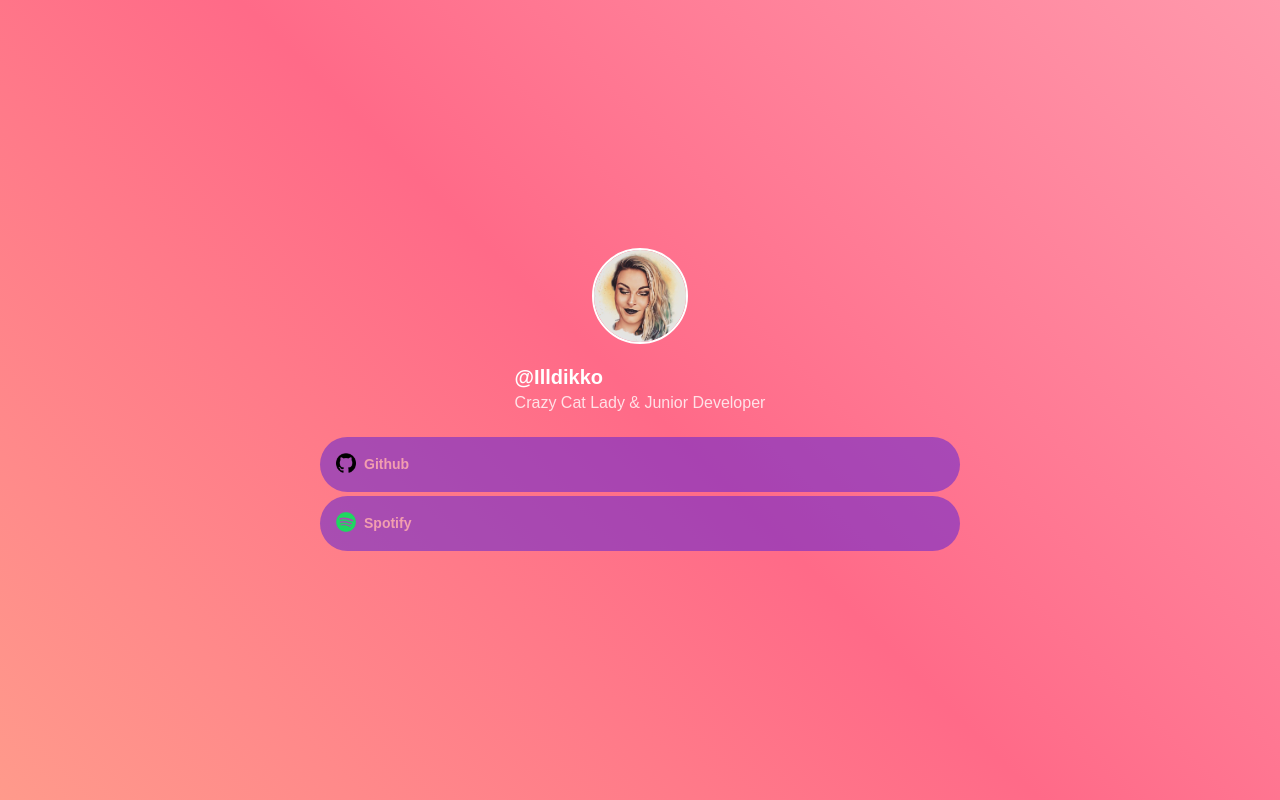
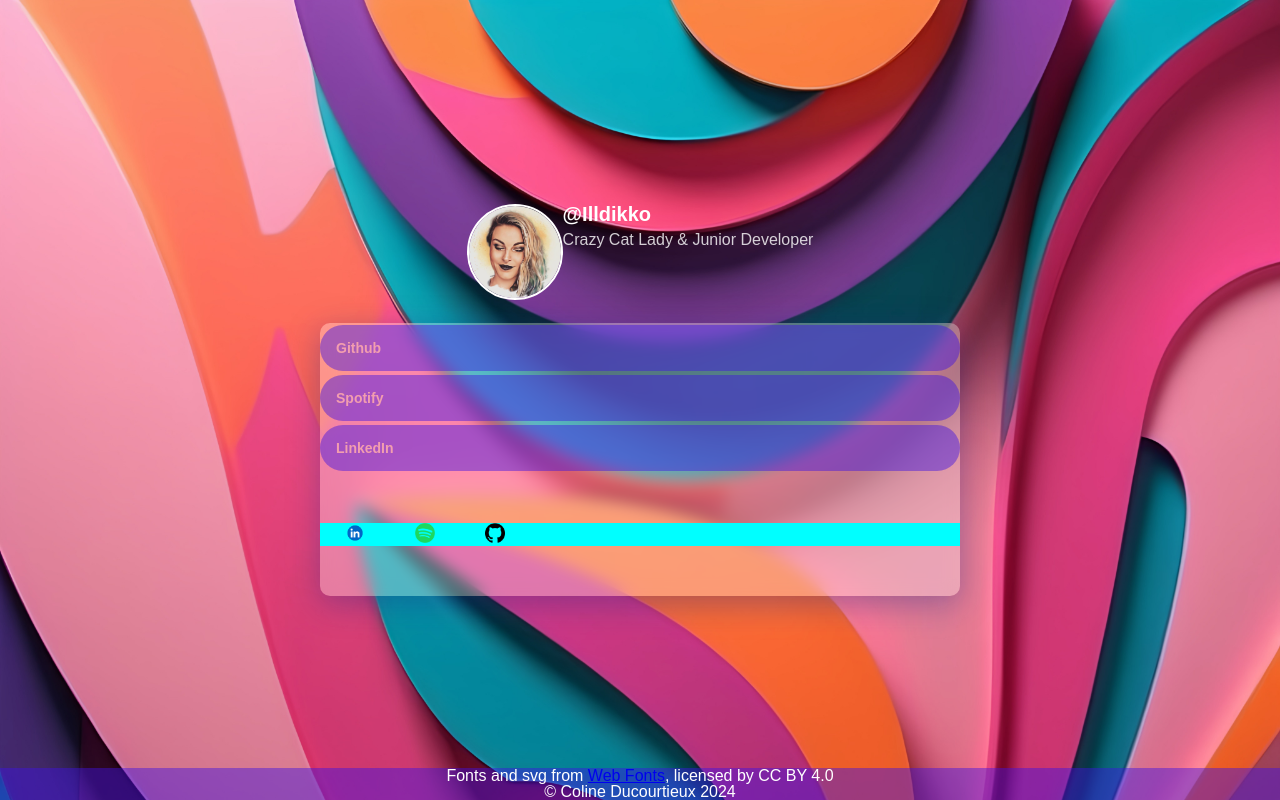
Before and after one commit to illdikko/Linktree-perso, a plain HTML site: page Linktree Coline/index.html in a window 1280 px wide. Drawn offline with Linux system fonts and the light colour scheme.

Commit message:
added background + glassmorphism style + modified html

```diff
--- a/Linktree Coline/assets/style.css
+++ b/Linktree Coline/assets/style.css
@@ -1,3 +1,12 @@
+/* Glassmorphism css to apply to the relevant elements:
+
+background: rgba( 255, 255, 255, 0.25 );
+box-shadow: 0 8px 32px 0 rgba( 31, 38, 135, 0.37 );
+backdrop-filter: blur( 10.5px );
+-webkit-backdrop-filter: blur( 10.5px );
+border-radius: 10px; */
+
+
 body {
     font-family: 'Arial', sans-serif;
     background: linear-gradient(45deg, #FF9A8B, #FF6A88, #FF99AC);
@@ -9,10 +18,26 @@ body {
     justify-content: center;
     min-height: 100vh;
     color: #fff;
+    background-image: url("img/vibrant_background_pink.jpg");
+    background-size: cover;
+}
+header{
+    display: flex;
+    justify-content: center;
+    align-content: center;
+}
+#profpic {
+    margin-bottom: 20px;
 }
 
-#profpic {
-    margin-bottom: 20px;
+
+/* Glassmorphism css */
+ main{
+    background: rgba(255, 255, 255, 0.314);
+    box-shadow: 0 8px 32px 0 rgba( 31, 38, 135, 0.37 );
+    backdrop-filter: blur( 7.5px );
+    -webkit-backdrop-filter: blur( 7.5px );
+    border-radius: 10px;
 }
 
 .profilepicture {
@@ -20,6 +45,12 @@ body {
     height: 96px;
     border-radius: 50%;
     border: 2px solid #fff;
+}
+
+.txt-div{
+    display: flex;
+    align-items: center;
+    align-content: center;
 }
 
 #title-text {
@@ -63,10 +94,28 @@ body {
 
     width: 20px;
     height: 20px;
-    margin-right: 8px;
+    margin: 0px 25px 0px 25px;
 }
 
 .btn-text {
     font-size: 14px;
     color: hwb(348 62% 5%);
 }
+
+.logo-container{
+    background-color: aqua;
+    display: flex;
+    margin: 50px 0px 50px 0px;
+    align-items: center;
+    align-content: center;
+}
+
+footer {
+    position: fixed;
+    left: 0;
+    bottom: 0;
+    width: 100%;
+    background-color: hwb(253 7% 11% / 0.452);
+    color: white;
+    text-align: center;
+  }
--- a/Linktree Coline/index.html
+++ b/Linktree Coline/index.html
@@ -10,33 +10,59 @@
 </head>
 
 <body>
+    <header>
         <div id="profpic">
-        <img class="profilepicture" alt="photo de profile"
-            src="./assets/img/281762782_10228266313466791_7759571792286691587_n.jpg">
+            <img class="profilepicture" alt="photo de profile" src="./assets/img/profile-pic.jpg">
         </div>
-    <div>
+        <div id="txt-div">
             <h1 class="text" id="title-text">@Illdikko</h1>
             <h2 class="text" id="undertitle-text">Crazy Cat Lady & Junior Developer</h2>
         </div>
-    <!-- <div> -->
+    </header>
+
+    <main>
         <div class="btn-link">
-        <!-- <button> -->
+
             <a href="https://github.com/illdikko" class="button" id="github">
-            <div class="btn-img"><img src="./assets/img/25231.png" class="logo" id="githublogo"></div>
                 <span class="btn-text">Github</span>
             </a>
-        <!-- </button> -->
+
         </div>
         <div class="btn-link">
-        <!-- <button> -->
+
             <a href="https://open.spotify.com/user/mllec_33" class="button" id="spotify">
-            <div class="btn-img"><img src="./assets/img/Spotify_Primary_Logo_RGB_Green.png" class="logo"
-                    id="spotifylogo"></div>
                 <span class="btn-text">Spotify</span>
             </a>
-        <!-- </button> -->
+
         </div>
-    <!-- </div> -->
+        <div class="btn-link">
+
+            <a href="https://www.linkedin.com/in/coline-ducourtieux/" class="button" id="linkedin">
+                <span class=" btn-text">LinkedIn</span>
+            </a>
+
+        </div>
+        <div class="logo-container">
+            <div class="logo-div">
+                <img src="./assets/img/linkedin-logo-png.png" class="logo" id="linkedin-logo" alt="logo LinkedIn">
+            </div>
+            <div class="logo-div">
+                <img src="./assets/img/Spotify_Primary_Logo_RGB_Green.png" class="logo" id="spotify-logo"
+                    alt="logo Spotify">
+            </div>
+            <div class="logo-div">
+                <img src="./assets/img/github-logo.png" class="logo" id="github-logo" alt="logo Github">
+            </div>
+        </div>
+    </main>
+
+    <footer>
+        <div class="bottom-container">
+            <div class="credits">Fonts and svg from <a href="http://www.onlinewebfonts.com">Web Fonts</a>, licensed by
+                CC BY 4.0</div>
+            <p class="copyright">© Coline Ducourtieux 2024</p>
+        </div>
+    </footer>
 </body>
 
 </html>
```
Also changed, not shown: Linktree Coline/assets/img/github-logo.png (renamed from Linktree Coline/assets/img/25231.png), Linktree Coline/assets/img/gradient-colored-cute-leopard-print-ome6ujqx0wpdlcam.jpg (added), Linktree Coline/assets/img/leopard-print.jpg (added), Linktree Coline/assets/img/linkedin-logo-png.png (added), Linktree Coline/assets/img/p2oydeg58dca1.png (added), Linktree Coline/assets/img/profile-pic.jpg (renamed from Linktree Coline/assets/img/281762782_10228266313466791_7759571792286691587_n.jpg), Linktree Coline/assets/img/vibrant_background_pink.jpg (added), Linktree Coline/assets/img/wp6860761-free-prints-wallpapers.jpg (added), 1 other file. Lines whose indentation alone changed are shown as unchanged.
